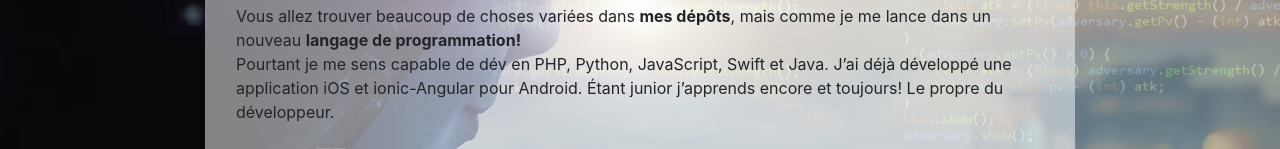
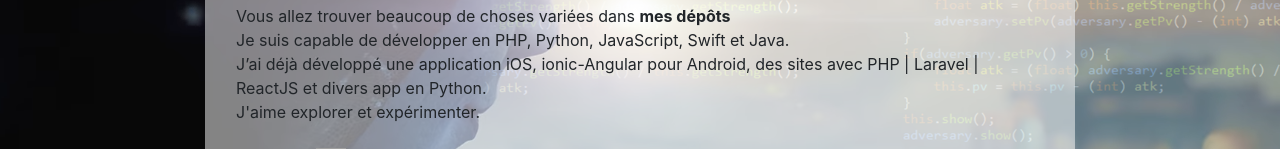
Before and after one commit to MmeOokamy/MmeOokamy.github.io, a plain HTML site: page index.html in a window 1280 px wide. Shown: the part 346-495 px from the top of the page. Drawn offline with nearby package versions, Linux system fonts and the light colour scheme; grey boxes are pictures that could not be loaded; a web font is replaced by a local one.

Commit message:
Update index.html

```diff
--- a/index.html
+++ b/index.html
@@ -84,13 +84,12 @@
           Hey salutation visiteur! Bienvenue sur ma page <strong>GitHub</strong>.
         </p>
         <p class="mb-0">
-          Vous allez trouver beaucoup de choses variées dans <strong>mes dépôts</strong>, mais comme je me lance dans un nouveau <strong>langage de programmation!
-          </strong></p>
+          Vous allez trouver beaucoup de choses variées dans <strong>mes dépôts</strong></p>
 
         <p class="mb-4">
-          Pourtant je me sens capable de dév en PHP, Python, JavaScript, Swift et Java.
-          J’ai déjà développé une application iOS et ionic-Angular pour Android.
-          Étant junior j’apprends encore et toujours! Le propre du développeur.
+          Je suis capable de développer en PHP, Python, JavaScript, Swift et Java.<br/>
+          J’ai déjà développé une application iOS, ionic-Angular pour Android, des sites avec PHP | Laravel | ReactJS et divers app en Python.<br/>
+          J'aime explorer et expérimenter.
         </p>
 
         <div class="social-icons text-center text-sm-left massEffect-color ooka-align-center">
```
